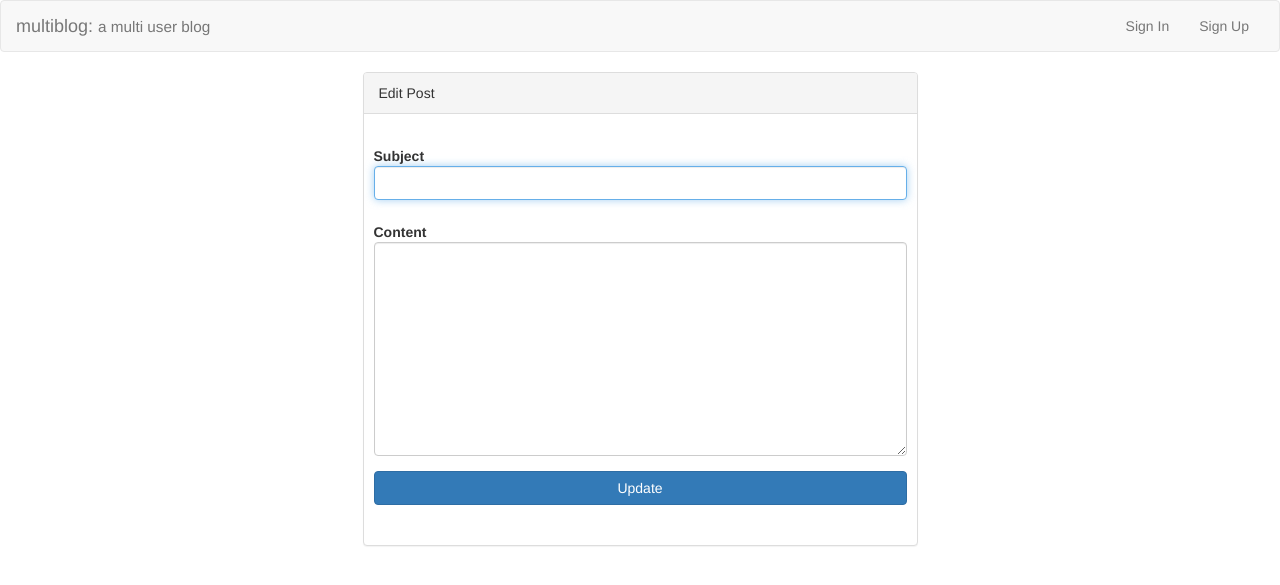
After one commit to sbagdat/multiplog, a Python web app: template templates/editpost.html in a window 1280 px wide. The commit adds this page. Shown: the top 585 px of the page. Run offline with Jinja, Linux system fonts and the light colour scheme; the template is opened without the code that fills it, so the values that code supplies are empty.

Commit message:
feat: Users can edit their posts

```diff
--- a/post.py
+++ b/post.py
@@ -9,7 +9,11 @@ class Post(db.Model):
     created_at = db.DateTimeProperty(auto_now_add=True)
     user_id = db.IntegerProperty(required=True)
 
-    def render(self, user=None):
+    @classmethod
+    def find_by_subject(cls, post_subject):
+        post_subject = post_subject.replace('-', ' ')
+        return Post.all().filter('subject =', post_subject).get()
+
         self._render_text = self.content.replace('\n', '<br>')
         return render_str("_post.html", post=self, user=user)
 
--- a/templates/_post.html
+++ b/templates/_post.html
@@ -1,6 +1,6 @@
 <div class="page-header">
   <h1>
-    {{post.subject}}
+    <a href="/posts/{{post.linkified_subject()}}">{{post.subject}}</a>
   </h1>
 </div>
 <div class="row">
--- /dev/null
+++ b/templates/editpost.html
@@ -0,0 +1,61 @@
+{% extends 'base.html' %}
+{% block content %}
+  <div class="row">
+    <div class="col-xs-12
+                col-sm-10 col-sm-offset-1
+                col-md-6  col-md-offset-3">
+      <div class="panel panel-default">
+        <div class="panel-heading">
+          Edit Post
+        </div>
+        <div class="panel-body">
+          {% if error %}
+            <p class="text-danger">
+              <strong>
+                An error occured:
+              </strong>
+              <ul>
+                <li class="text-danger">
+                  {{error}}
+                </li>
+              </ul>
+            </p>
+          {% endif %}
+          <form method="post"
+                class="signup-form
+                       form-horizontal">
+              <div class="form-group">
+                <label class="control-label"
+                       for="subject">
+                  Subject
+                </label>
+                <input type="text"
+                       class="form-control"
+                       id="subject"
+                       name="subject"
+                       autofocus
+                       value="{{values['subject']}}">
+              </div>
+              <div class="form-group">
+                <label class="control-label"
+                       for="content">
+                  Content
+                </label>
+                <textarea class="form-control"
+                          id="content"
+                          rows="10"
+                          name="content">{{values['content']}}</textarea>
+              </div>
+
+              <div class="form-group">
+                  <button type="submit"
+                          class="btn btn-primary col-xs-12">
+                      Update
+                  </button>
+              </div>
+            </form>
+        </div>
+      </div>
+    </div>
+  </div>
+{% endblock %}
--- a/templates/front.html
+++ b/templates/front.html
@@ -1,7 +1,6 @@
 {% extends "base.html" %}
 {% block content %}
   {% for p in posts %}
-    {{ p.render(user=user) | safe }}
     <br><br>
   {% endfor %}
 {% endblock %}
--- a/templates/post.html
+++ b/templates/post.html
@@ -1,5 +1,5 @@
 {% extends "base.html" %}
 
 {% block content %}
-  {{post.render() | safe}}
+  {{post.render(user=user) | safe}}
 {% endblock %}
```
Also changed, not shown: main.py (+49 -6 lines).
